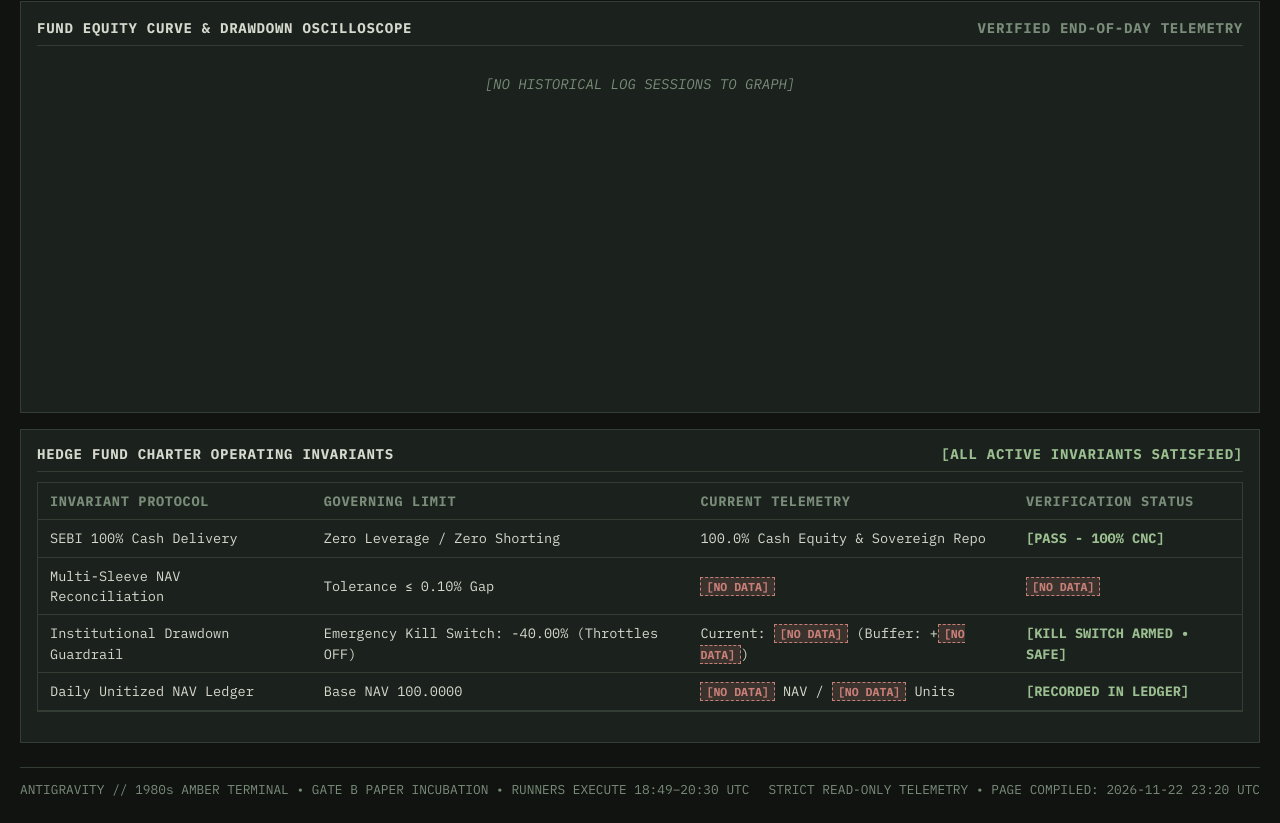
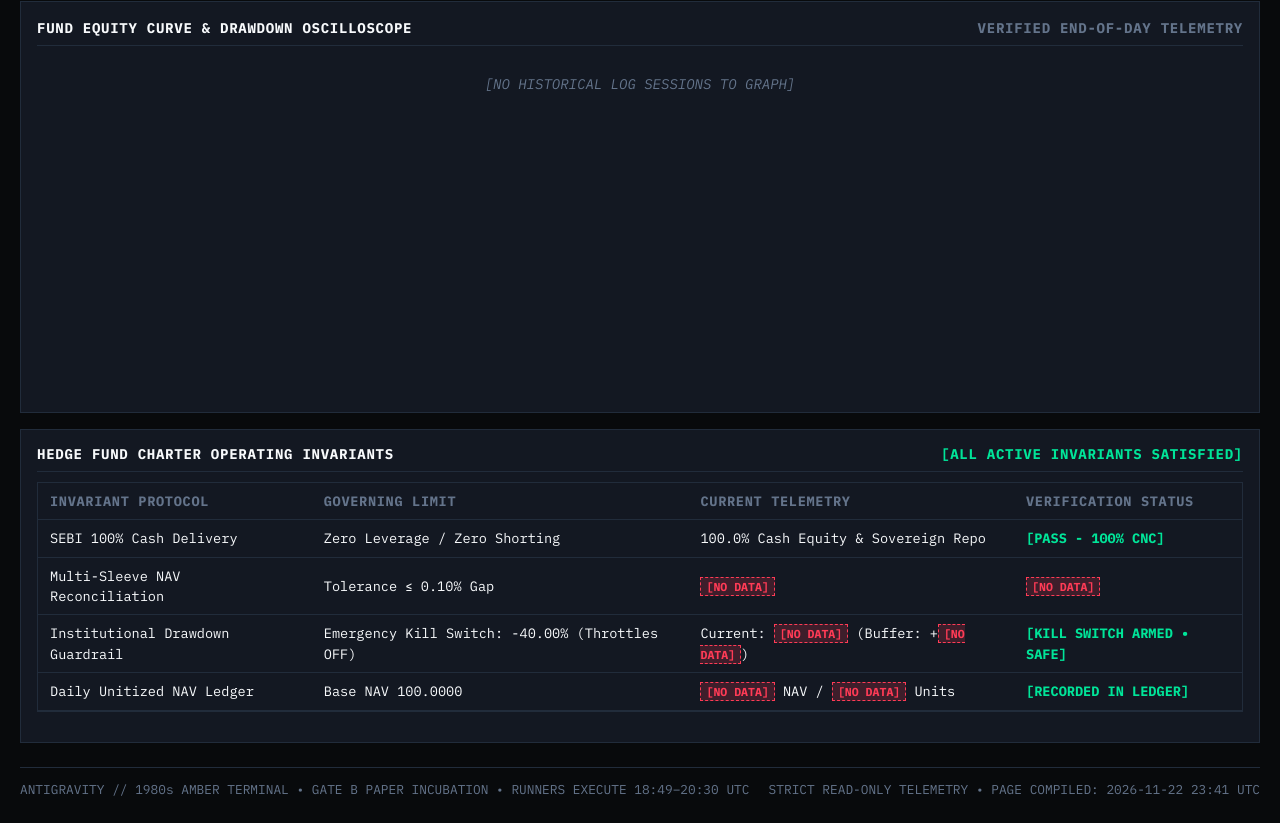
Before and after one commit to rain2002/trading_bot, a plain HTML site: page docs/index.html in a window 1280 px wide. Shown: the part 850-1673 px from the top of the page. Drawn offline with nearby package versions, Linux system fonts and the light colour scheme.

Commit message:
style(ui): enhance CRT workstation palette with vibrant phosphor emerald, golden amber, and deep obsidian canvas

```diff
--- a/docs/index.html
+++ b/docs/index.html
@@ -12,22 +12,23 @@
     <link href="https://fonts.googleapis.com/css2?family=Courier+Prime:ital,wght@0,400;0,700;1,400&family=IBM+Plex+Mono:ital,wght@0,400;0,600;0,700;1,400&family=Share+Tech+Mono&display=swap" rel="stylesheet">
     <style>
         :root {
-            /* 1980s CRT Workstation Default Theme - Strictly 0px Square Corners & Monospace */
-            --bg-canvas: #101310;
-            --bg-bezel: #0d100d;
-            --bg-panel: #1B211C;
-            --bg-panel-hover: #171C18;
-            --border-color: #343D34;
-            --border-bright: #D2AC70;
-            --text-primary: #D6D9CD;
-            --text-secondary: #92998D;
-            --text-dim: #7A8C7A;
-            --green-phosphor: #9BBF91;
-            --green-dim: #91B99A;
-            --green-bg: rgba(155, 191, 145, 0.12);
-            --alert-red: #C77F78;
-            --alert-red-bg: rgba(199, 127, 120, 0.18);
-            --amber-bg: rgba(210, 172, 112, 0.12);
+            /* High-Contrast Luminous CRT Workstation Theme - Strictly 0px Square Corners & Monospace */
+            --bg-canvas: #080A0C;
+            --bg-bezel: #050709;
+            --bg-panel: #131822;
+            --bg-panel-hover: #18202B;
+            --border-color: #212C3B;
+            --border-bright: #FFB020;
+            --text-primary: #F8FAFC;
+            --text-secondary: #94A3B8;
+            --text-dim: #64748B;
+            --green-phosphor: #00E599;
+            --green-dim: #00C782;
+            --green-bg: rgba(0, 229, 153, 0.12);
+            --alert-red: #FF3B56;
+            --alert-red-bg: rgba(255, 59, 86, 0.18);
+            --amber-bg: rgba(255, 176, 32, 0.14);
+            --teal-accent: #00D8F6;
             --font-mono: 'IBM Plex Mono', 'Share Tech Mono', monospace;
             --card-radius: 0px; /* Square corners everywhere */
         }
@@ -1016,7 +1017,7 @@
         <!-- FOOTER (ACTUAL RUN TIMES: 18:49–20:30 UTC & COMPILED TIMESTAMP) -->
         <footer class="terminal-footer" role="contentinfo">
             <div>ANTIGRAVITY // 1980s AMBER TERMINAL &bull; GATE B PAPER INCUBATION &bull; RUNNERS EXECUTE 18:49–20:30 UTC</div>
-            <div>STRICT READ-ONLY TELEMETRY &bull; PAGE COMPILED: 2026-11-22 23:20 UTC</div>
+            <div>STRICT READ-ONLY TELEMETRY &bull; PAGE COMPILED: 2026-11-22 23:41 UTC</div>
         </footer>
     </div>
 
```
Also changed, not shown: 2 other files.
